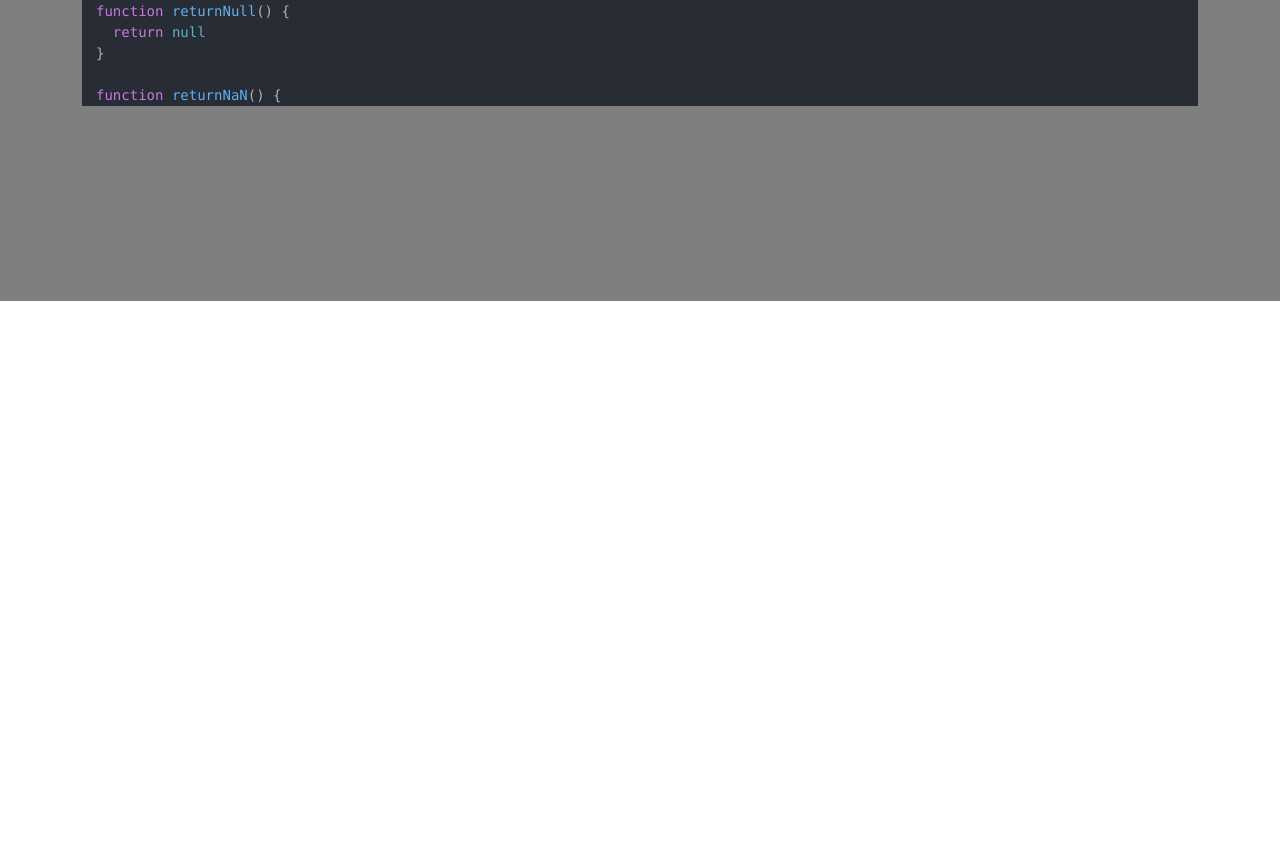
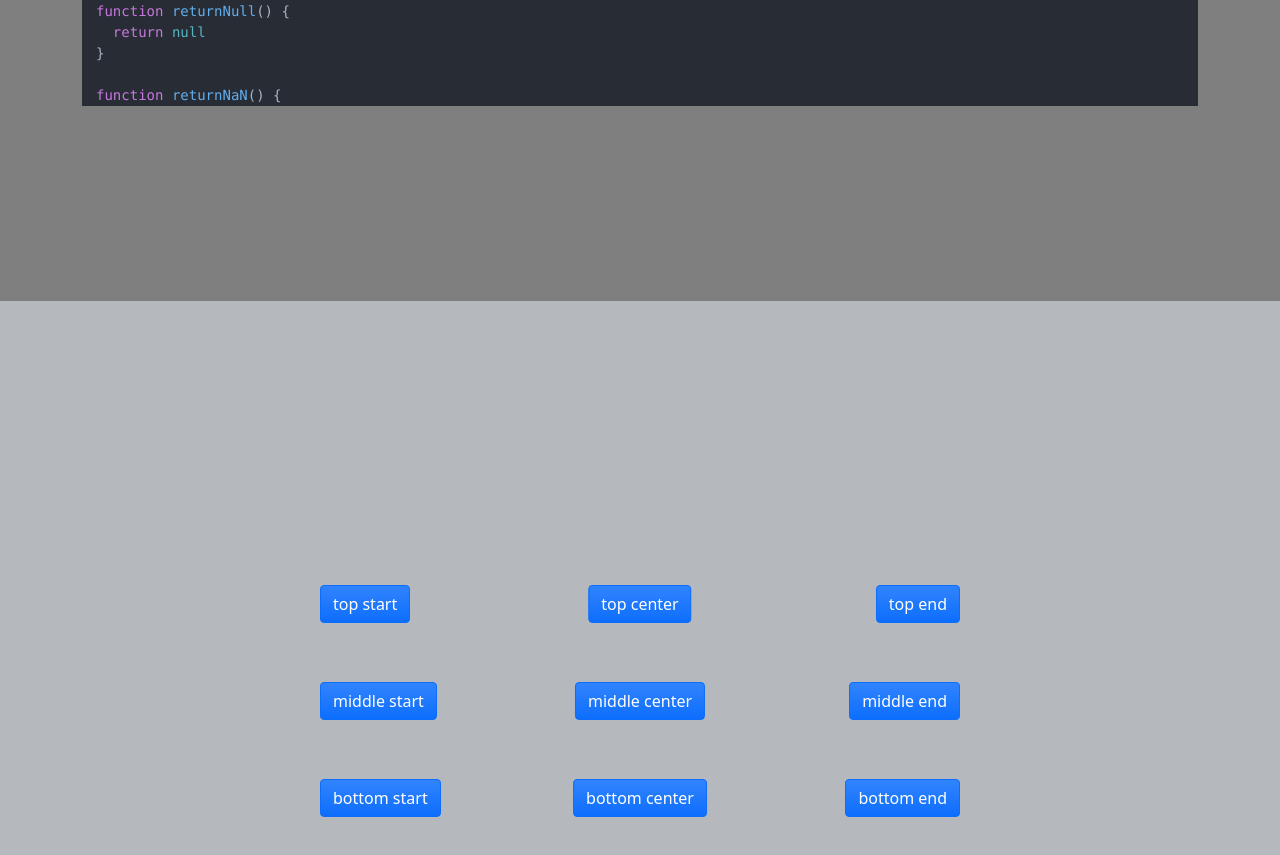
Before and after one commit to ZhangChengLin/b-components, a website: page docs/demo/toast.html in a window 1280 px wide. Shown: the part 2118-2973 px from the top of the page. Before the commit the page ends 2419 px from the top, so only its background shows below. Drawn offline with nearby package versions, Linux system fonts and the light colour scheme.

Commit message:
Initial commit

```diff
--- a/docs/demo/toast.html
+++ b/docs/demo/toast.html
@@ -316,6 +316,41 @@ function eventsFunction_3() {
     </div>
   </div>
 </div>
+<div class="min-vh-100 bg-secondary bg-opacity-50">
+  <div class="position-relative min-vh-100">
+    <div class="position-absolute top-50 start-50 translate-middle">
+      <div class="mx-auto position-relative" style="width: 50vw;height: 30vh;">
+        <div class="position-absolute top-0 start-0">
+          <button class="my-1 btn btn-primary bg-gradient" type="button" id="toast_ts" data-toast-placement="ts">top start</button>
+        </div>
+        <div class="position-absolute top-0 start-50 translate-middle-x">
+          <button class="my-1 btn btn-primary bg-gradient" type="button" id="toast_tc" data-toast-placement="tc">top center</button>
+        </div>
+        <div class="position-absolute top-0 end-0">
+          <button class="my-1 btn btn-primary bg-gradient" type="button" id="toast_te" data-toast-placement="te">top end</button>
+        </div>
+        <div class="position-absolute top-50 start-0 translate-middle-y">
+          <button class="my-1 btn btn-primary bg-gradient" type="button" id="toast_ms" data-toast-placement="ms">middle start</button>
+        </div>
+        <div class="position-absolute top-50 start-50 translate-middle">
+          <button class="my-1 btn btn-primary bg-gradient" type="button" id="toast_mc" data-toast-placement="mc">middle center</button>
+        </div>
+        <div class="position-absolute top-50 end-0 translate-middle-y">
+          <button class="my-1 btn btn-primary bg-gradient" type="button" id="toast_me" data-toast-placement="me">middle end</button>
+        </div>
+        <div class="position-absolute bottom-0 start-0">
+          <button class="my-1 btn btn-primary bg-gradient" type="button" id="toast_bs" data-toast-placement="bs">bottom start</button>
+        </div>
+        <div class="position-absolute bottom-0 start-50 translate-middle-x">
+          <button class="my-1 btn btn-primary bg-gradient" type="button" id="toast_bc" data-toast-placement="bc">bottom center</button>
+        </div>
+        <div class="position-absolute bottom-0 end-0">
+          <button class="my-1 btn btn-primary bg-gradient" type="button" id="toast_be" data-toast-placement="be">bottom end</button>
+        </div>
+      </div>
+    </div>
+  </div>
+</div>
 
 <script src="../static/bootstrap/dist/js/bootstrap.bundle.min.js"></script>
 <script src="../../dist/umd/bToast.min.js"></script>
```
